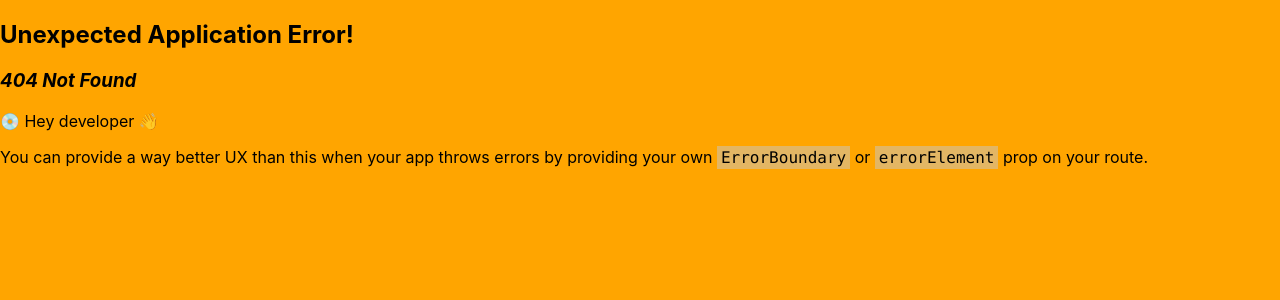
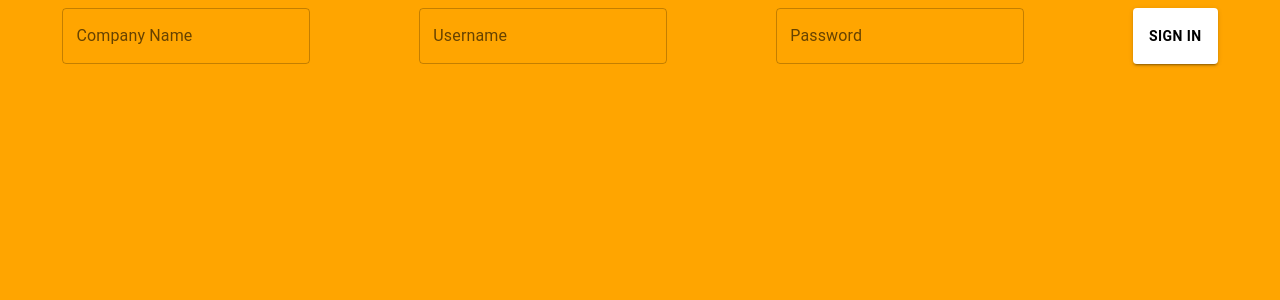
Before and after one commit to SheaMeyers/worker-coordindator-react-node, a React (Create React App) app in the folder frontend/: page /sign-in in a window 1280 px wide. Before the commit this address had no page. Shown: the top 300 px of the page. Built offline with nearby package versions, Linux system fonts and the light colour scheme.

Commit message:
Setup react router

```diff
--- a/frontend/src/components/HomePage.tsx
+++ b/frontend/src/components/HomePage.tsx
@@ -1,14 +1,16 @@
 import Button from '@mui/material/Button';
-
+import { useNavigate } from "react-router-dom";
 import '../styles/HomePage.css';
 
 
 const HomePage = () => {
+  const navigate = useNavigate();
+
   return (
     <div className='HomePage'>
       <div className='ButtonContainer'>
-        <Button variant='contained' className='Button'>Sign In</Button>
-        <Button variant='contained' className='Button'>Sign Up</Button>
+        <Button variant='contained' className='Button' onClick={_ => navigate('/sign-in')}>Sign In</Button>
+        <Button variant='contained' className='Button' onClick={_ => navigate('/sign-up')}>Sign Up</Button>
       </div>
       <h1>
         Worker Coordinator
--- /dev/null
+++ b/frontend/src/components/SignIn.tsx
@@ -0,0 +1,19 @@
+import Button from "@mui/material/Button";
+import TextField from "@mui/material/TextField";
+
+const SignIn = () => {
+  return (
+    <div className="SignIn">
+      <div className="ButtonContainer">
+        <TextField label="Company Name" variant="outlined" />
+        <TextField label="Username" variant="outlined" />
+        <TextField label="Password" variant="outlined" />
+        <Button variant="contained" className="Button">
+          Sign In
+        </Button>
+      </div>
+    </div>
+  );
+};
+
+export default SignIn;
--- /dev/null
+++ b/frontend/src/components/SignUp.tsx
@@ -0,0 +1,18 @@
+import Button from '@mui/material/Button';
+import TextField from '@mui/material/TextField';
+
+const SignUp = () => {
+  return (
+    <div className='SignUp'>
+      <div className='ButtonContainer'>
+        <TextField label="Company Name" variant="outlined" />
+        <TextField label="Username" variant="outlined" />
+        <TextField label="Password" variant="outlined" />
+        <TextField label="Repeat Password" variant="outlined" />
+        <Button variant='contained' className='Button'>Sign Up</Button>
+      </div>
+    </div>
+  );
+}
+
+export default SignUp;
```
Also changed, not shown: frontend/src/index.tsx (+3 -12 lines), frontend/src/routes.tsx (added, +20 -0 lines).
